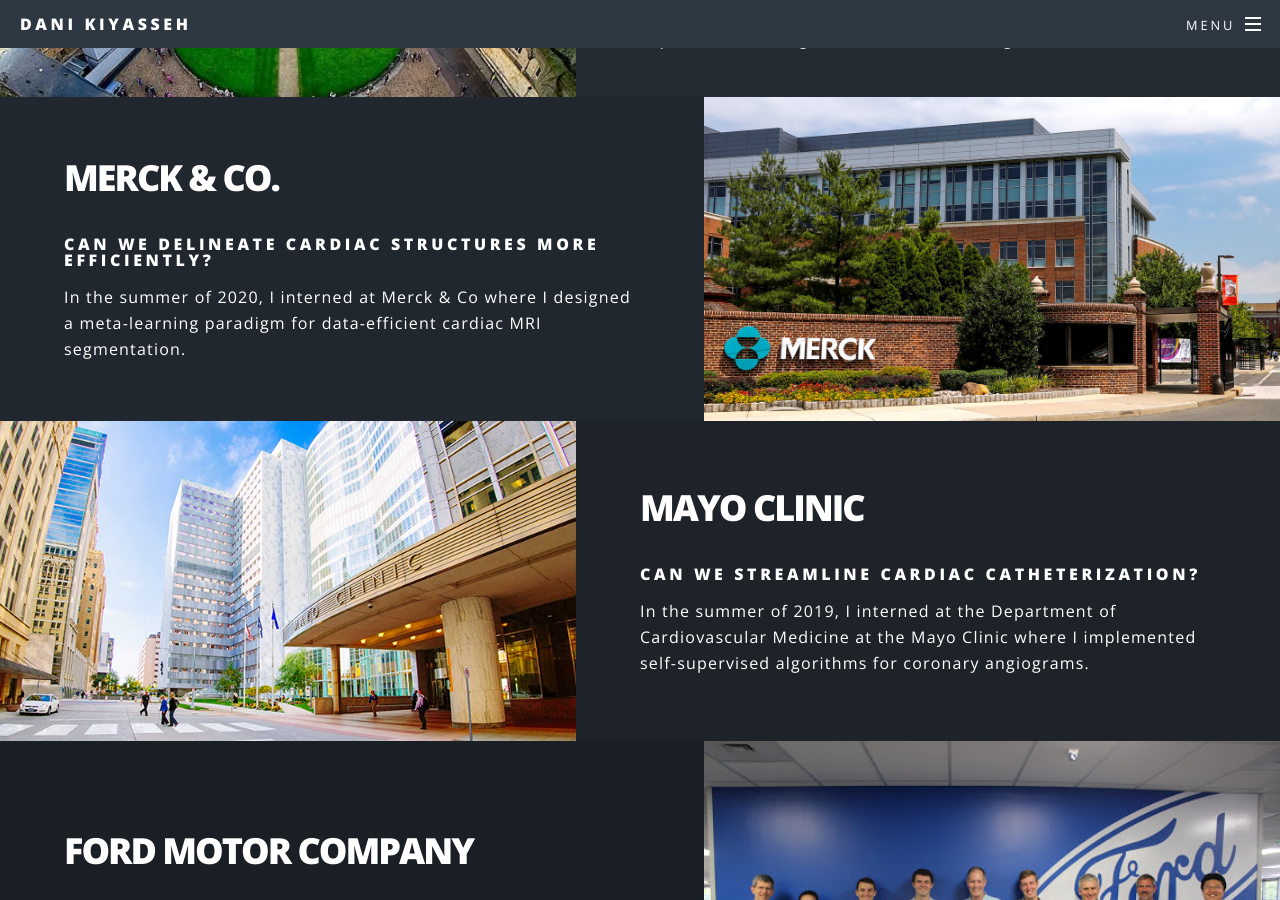
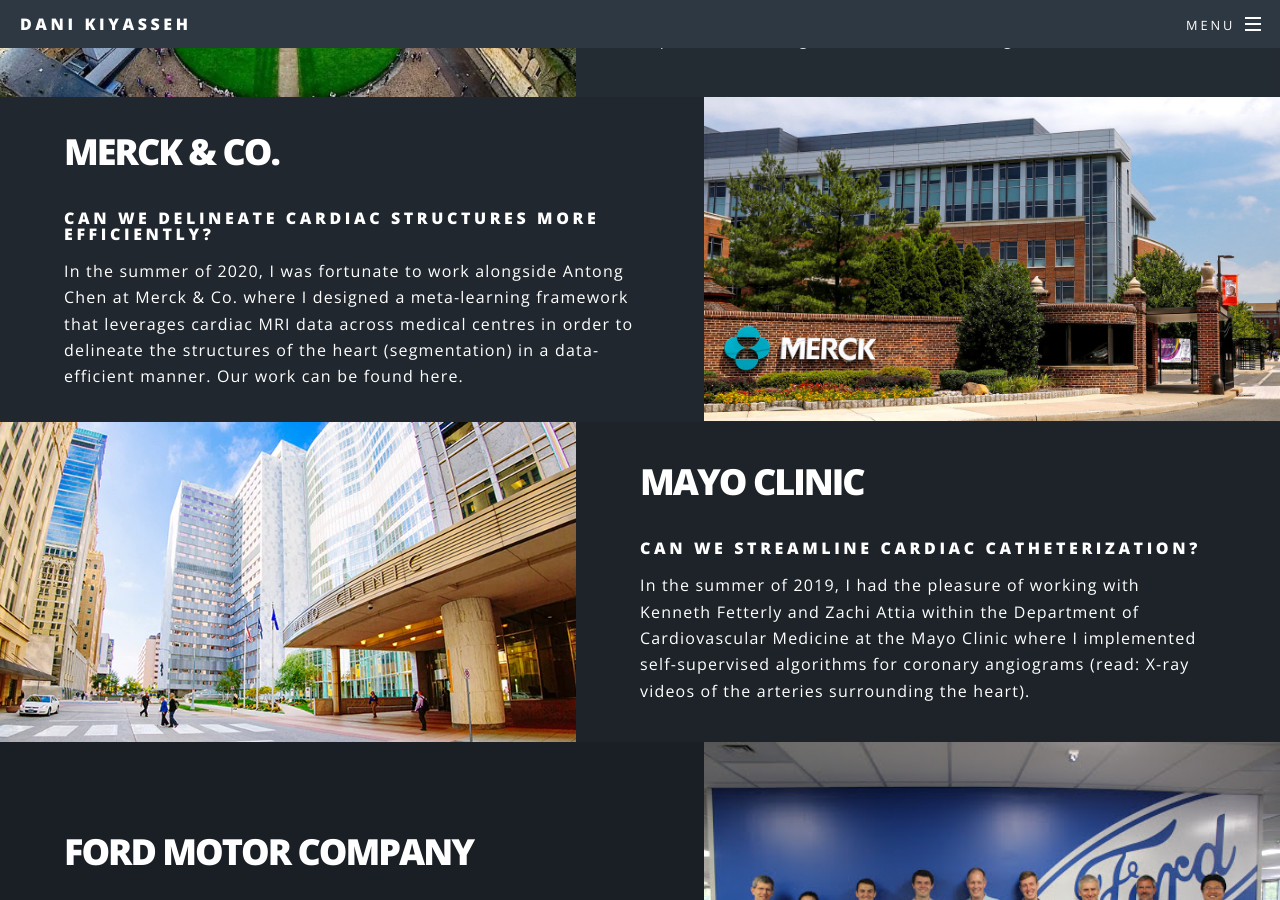
Before and after one commit to danikiyasseh/danikiyasseh.github.io, a Jekyll site: the page index.html, which Jekyll copies as it is, in a window 1280 px wide and 900 px high, scrolled down 2705 px. Built offline with Jekyll 4.4.1, drawn with Linux system fonts in a browser that asks for light colours; comment, search, counter and statistics services are not loaded.

Commit message:
added mayo and merck details

```diff
--- a/index.html
+++ b/index.html
@@ -169,7 +169,8 @@
 							<h2><a href="https://www.merck.com/">Merck & Co.</a></h2>
 							<h1>Can we delineate cardiac structures more efficiently?</h1>
 							<p style="text-align:left;">
-							In the summer of 2020, I interned at Merck & Co where I designed a meta-learning paradigm for data-efficient cardiac MRI segmentation.
+							In the summer of 2020, I was fortunate to work alongside <a href="https://scholar.google.com/citations?user=G3qBmWIAAAAJ&hl=en">Antong Chen</a> at Merck & Co. where I designed a meta-learning framework that leverages cardiac MRI data across medical centres
+							in order to delineate the structures of the heart (segmentation) in a data-efficient manner. Our work can be found <a href="https://link.springer.com/chapter/10.1007/978-3-030-87196-3_2">here</a>.
 							</p>
 						</div>
 			        	</section>
@@ -179,7 +180,8 @@
 							<h2><a href="https://www.mayoclinic.org/">Mayo Clinic</a></h2>
 							<h1>Can we streamline cardiac catheterization?</h1>
 							<p style="text-align:left;">
-							In the summer of 2019, I interned at the Department of Cardiovascular Medicine at the Mayo Clinic where I implemented self-supervised algorithms for coronary angiograms.
+							In the summer of 2019, I had the pleasure of working with <a href="https://www.mayoclinic.org/biographies/fetterly-kenneth-a-ph-d/bio-20055174">Kenneth Fetterly</a> and <a href="https://scholar.google.com/citations?user=7iRgI1IAAAAJ&hl=en&oi=ao">Zachi Attia</a> within the Department of Cardiovascular Medicine at the Mayo Clinic where I implemented self-supervised algorithms for coronary angiograms (read: X-ray videos
+							of the arteries surrounding the heart).
 							</p>
 			        		</div>
 			        	</section>
```
